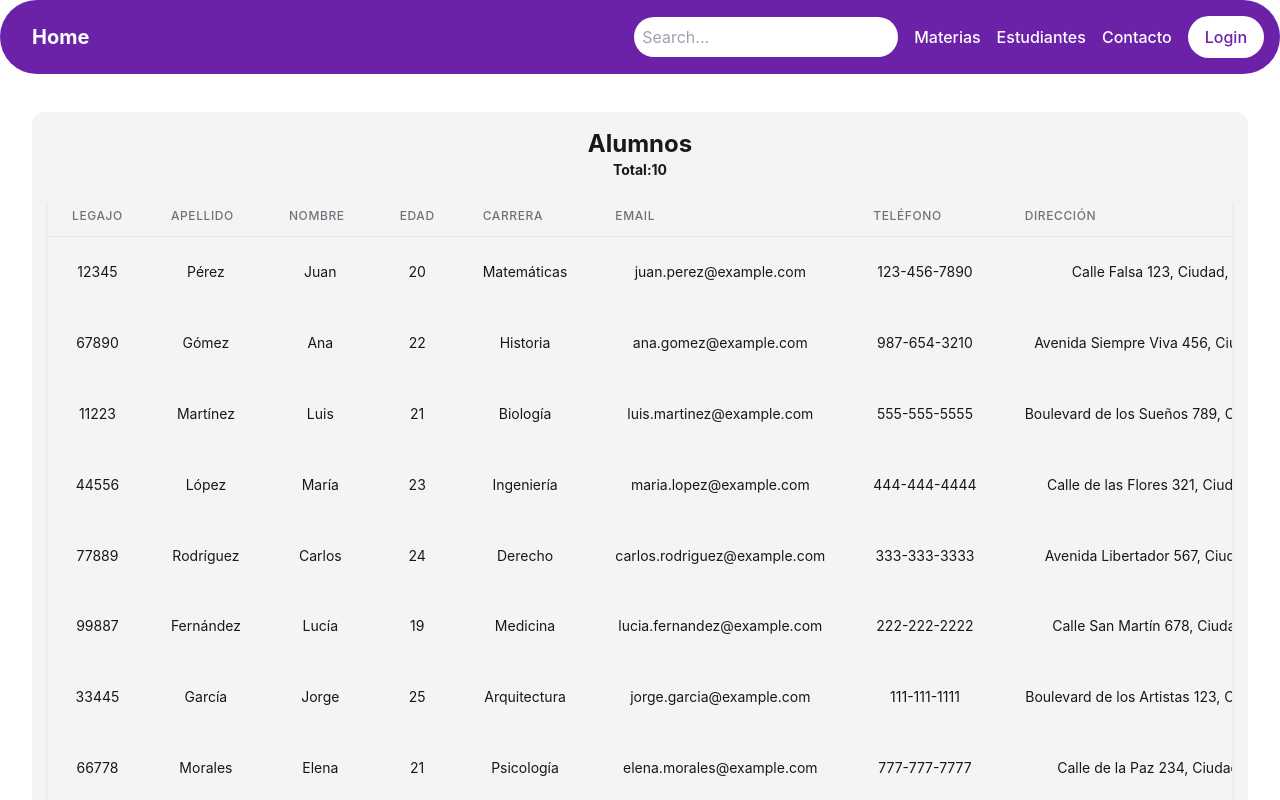
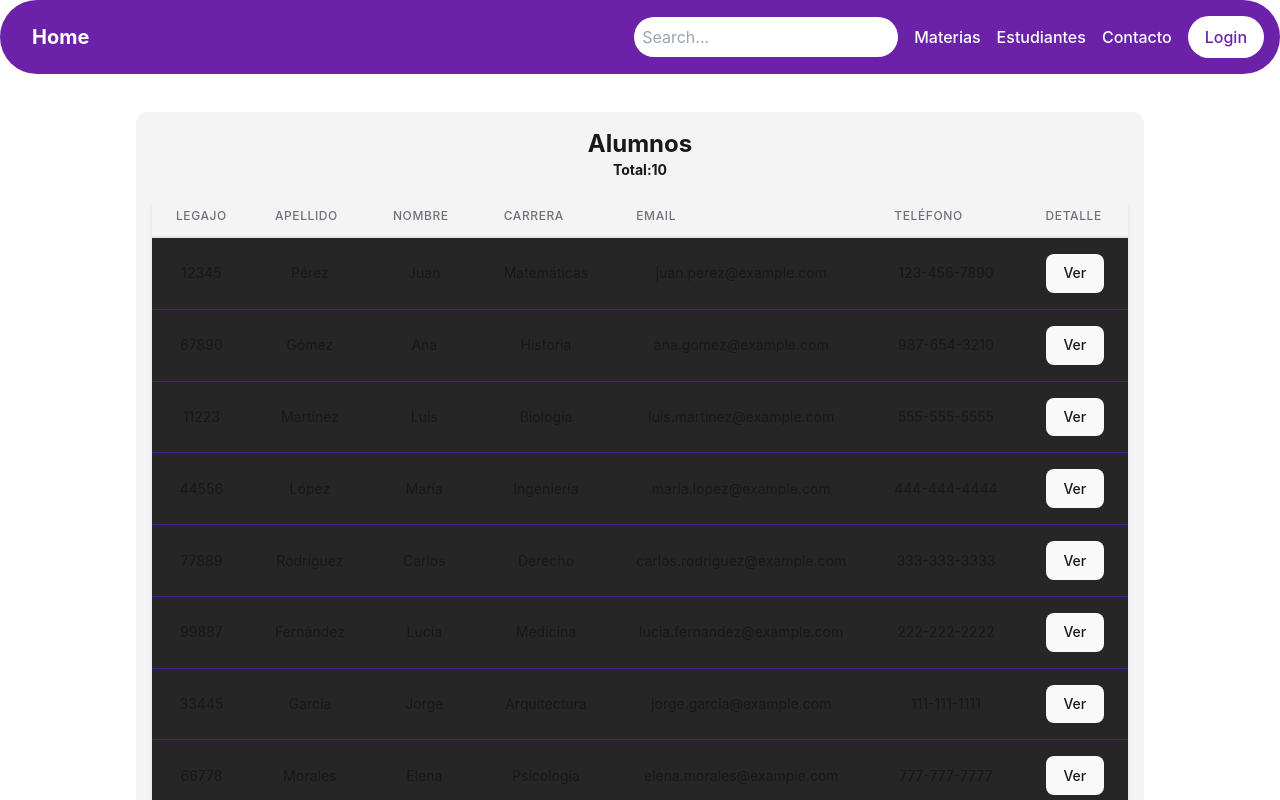
Before and after one commit to gerogabas/ProyectoKiosko, a React (Vite) app: page /estudiantes in a window 1280 px wide. Shown: the top 800 px of the page. Built offline with nearby package versions, Linux system fonts and the light colour scheme.

Commit message:
NANANANNANA wenardo

```diff
--- a/src/Front/Components/Table.jsx
+++ b/src/Front/Components/Table.jsx
@@ -6,18 +6,14 @@ const tableHeader =
 
 export default function DibujarTabla({ title, columnas, datos }) {
 
-  console.log(JSON.stringify(columnas))
-  console.log("")
-  console.log(JSON.stringify(datos))
-  console.log("")
   const TableHeader = () => {
     return (
-
       <thead className="dark:bg-zinc-700 text-white">
           <tr>
             {columnas.map((columna, index) => (
               <th key={index} className={tableHeader}> {columna.header} </th>
             ))}
+            <th key="detalle" className={tableHeader}> Detalle </th>
           </tr>
         </thead>
     );
@@ -25,17 +21,17 @@ export default function DibujarTabla({ title, columnas, datos }) {
 
   const TableBody = () => {
     return (
-      <tbody className="text-gray-700">
+      <tbody className="text-gray-700 bg-neutral-800 divide-y divide-violet-900">
         {datos.map((fila, index) =>
           (<tr key={index}>
               {columnas.map((columna, subIndex) =>
-                // fila[columna.accessor] es la celda, accessor es el nombre de la columna a la que accede
+                // fila[columna.accessor] en accessor deberia estar el nombre del atributo al que acceder
                 (<td key={subIndex} className={tableCell}>{fila[columna.accessor]}</td>))
               }
               <td className={`${tableCell} text-right`}>
                 <button className=" dark:text-indigo-400 dark:hover:text-indigo-600"
                   onClick={null}
-                > Info </button>
+                > Ver </button>
               </td>
             </tr>
           ))}
@@ -49,8 +45,8 @@ export default function DibujarTabla({ title, columnas, datos }) {
         {title}
         <p className="text-sm">Total:{datos.length}</p>
       </h1>
-      <div className="shadow-md overflow-hidden border-b border-zinc-200 dark:border-zinc-700 sm:rounded-lg">
-        <table className="min-w-full divide-y divide-zinc-200 dark:divide-zinc-700">
+      <div className="shadow-md overflow-hidden border-zinc-200 dark:border-zinc-700 sm:rounded-lg">
+        <table className="min-w-full divide-y-2 divide-zinc-200 dark:divide-blue-700">
           <TableHeader />
           <TableBody />
         </table>
--- a/src/Front/Estudiantes.jsx
+++ b/src/Front/Estudiantes.jsx
@@ -43,11 +43,9 @@ const Estudiantes = () => {
             { header: "Legajo", accessor: "legajo" },
             { header: "Apellido", accessor: "apellido" },
             { header: "Nombre", accessor: "nombre" },
-            { header: "Edad", accessor: "edad" },
             { header: "Carrera", accessor: "carrera" },
             { header: "Email", accessor: "email" },
             { header: "Teléfono", accessor: "telefono" },
-            { header: "Dirección", accessor: "direccion" },
           ]}
         />
       )}
--- a/src/Front/NavBar.jsx
+++ b/src/Front/NavBar.jsx
@@ -15,7 +15,7 @@ const Navbar = () => {
           </Link>
         </div>
         <div className="flex items-center gap-4">
-          <input
+          <input id="buscar"
             type="text"
             placeholder="Search..."
             className="rounded-full p-2"
```
